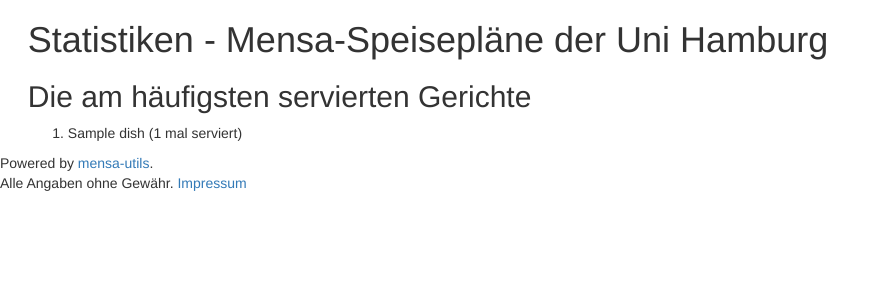
After one commit to lennart-k/mensa-utils, a Django app: template mensautils/base/templates/mensautils/statistics.html in a window 1280 px wide. The commit adds this page. Shown: the top 300 px of the page, without its empty margins (0-889 px from the left). Run offline with Django 3.2, Linux system fonts and the light colour scheme; the template is opened without the code that fills it: most values are stand-ins (such as "Sample title", 1, 10 or a date in 2020); some libraries are stand-ins or nearby versions.

Commit message:
Basic statistics pgae

```diff
--- a/mensautils/base/models.py
+++ b/mensautils/base/models.py
@@ -19,8 +19,10 @@ class Canteen(models.Model):
 
 class Serving(models.Model):
     date = models.DateField()
-    dish = models.ForeignKey(Dish, on_delete=models.CASCADE)
-    canteen = models.ForeignKey(Canteen, on_delete=models.CASCADE)
+    dish = models.ForeignKey(
+        Dish, on_delete=models.CASCADE, related_name='servings')
+    canteen = models.ForeignKey(
+        Canteen, on_delete=models.CASCADE, related_name='servings')
     price = models.DecimalField(max_digits=4, decimal_places=2)
 
     def __str__(self):
--- a/mensautils/base/templates/mensautils/base.html
+++ b/mensautils/base/templates/mensautils/base.html
@@ -12,6 +12,11 @@
   <body>
     {% block content %}
     {% endblock content %}
+
+    <p>
+      Powered by <a href="https://gogs.mafiasi.de/mafiasi/mensa-utils">mensa-utils</a>.<br />
+      Alle Angaben ohne Gewähr. <a href="https://mafiasi.de/base/imprint">Impressum</a>
+    </p>
   </body>
 
   <script type="text/javascript" src="{% static 'mensautils/jquery.js' %}"></script>
--- a/mensautils/base/templates/mensautils/mensa.html
+++ b/mensautils/base/templates/mensautils/mensa.html
@@ -67,10 +67,6 @@
   <p>
     Letzte Aktualisierung: {{ last_refresh|date:"j. F Y H:i:s" }}
   <p>
-  <p>
-    Powered by <a href="https://gogs.mafiasi.de/mafiasi/mensa-utils">mensa-utils</a>.<br />
-    Alle Angaben ohne Gewähr. <a href="https://mafiasi.de/base/imprint">Impressum</a>
-  </p>
 {% endblock content %}
 
 {% block additional_js %}
--- /dev/null
+++ b/mensautils/base/templates/mensautils/statistics.html
@@ -0,0 +1,17 @@
+{% extends 'mensautils/base.html' %}
+{% load static %}
+
+{% block content %}
+  <div class="container" style="width: 98%;">
+    <h1>Statistiken - Mensa-Speisepläne der Uni Hamburg</h1>
+
+    <h2>Die am häufigsten servierten Gerichte</h2>
+    <ol>
+    {% for dish in most_frequent_dishes %}
+      <li>
+        {{ dish.name }} ({{ dish.servings__count }} mal serviert)
+      </li>
+    {% endfor %}
+    </ol>
+  </div>
+{% endblock content %}
```
Also changed, not shown: mensautils/base/management/commands/getstatistics.py (added, +19 -0 lines), mensautils/base/statistics.py (added, +10 -0 lines), mensautils/base/migrations/0004_auto_20161123_1108.py (added).
